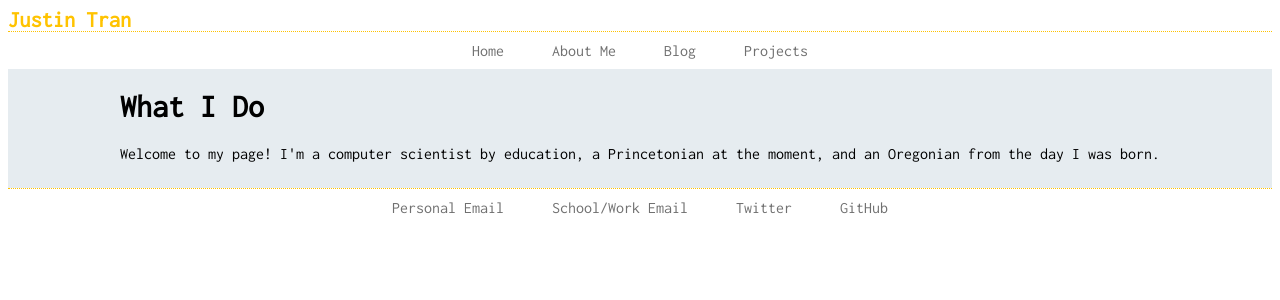
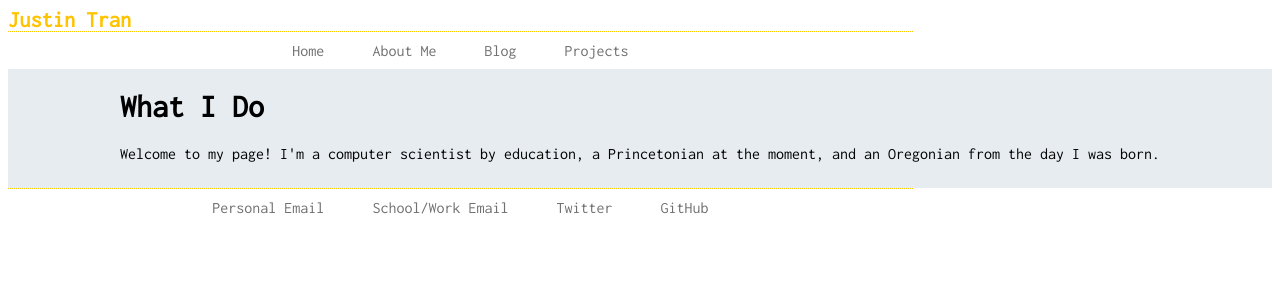
Before and after one commit to justintranjt/justintranjt.github.io, a Jekyll site: the page built from index.html, in a window 1280 px wide. Shown: the top 300 px of the page. Built offline with Jekyll 4.4.1, drawn with Linux system fonts in a browser that asks for light colours.

Commit message:
Update mainstyle.css

```diff
--- a/css/mainstyle.css
+++ b/css/mainstyle.css
@@ -1,6 +1,8 @@
 <style>
 html {
-    max-width: 60%;
+    width: 65%;
+    text-align: center;
+	margin: auto;
 }
 
 @font-face {
@@ -53,6 +55,7 @@
 .contactnav {
     padding: 10px;
     border-top: 1px dotted #ffc300;
+    max-width: 70%;
 }
 
 .contactnav li {
```
